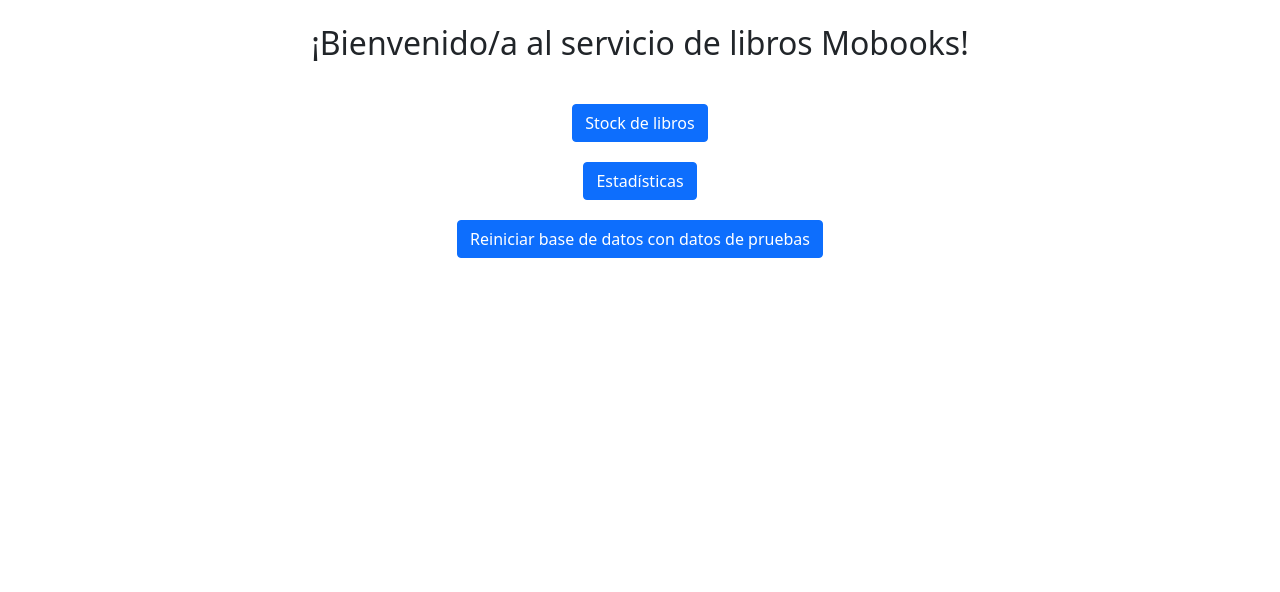
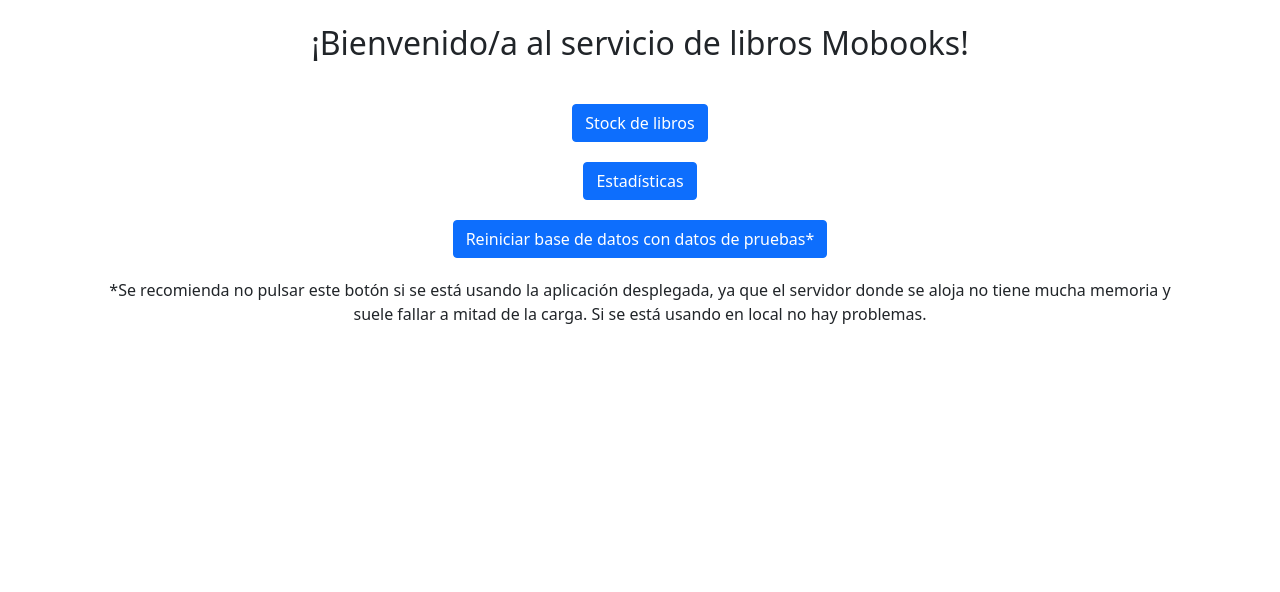
Before and after one commit to danimilles/Mobooks, a Django app: page / in a window 1280 px wide. Shown: the part 56-648 px from the top of the page. Run offline with Django 3.2, Linux system fonts and the light colour scheme; the visitor is signed in with stand-in values (Sample User, id 1).

Commit message:
Se añade aviso al índice

```diff
--- a/templates/index.html
+++ b/templates/index.html
@@ -16,7 +16,12 @@
     </div>
 
     <div class="container text-center" style="padding: 10px">
-        <a class="btn btn-primary" href="/populate">Reiniciar base de datos con datos de pruebas</a>
+        <a class="btn btn-primary" href="/populate">Reiniciar base de datos con datos de pruebas*</a>
+    </div>
+    <div class="container text-center" style="padding: 10px">
+        <p>*Se recomienda no pulsar este botón si se está usando la aplicación desplegada,
+            ya que el servidor donde se aloja no tiene mucha memoria y suele fallar a mitad de la carga.
+            Si se está usando en local no hay problemas.</p>
     </div>
     {% else %}
         <h2 style="text-align: center">Por favor, inicie sesión para usar la aplicación.</h2>
```
